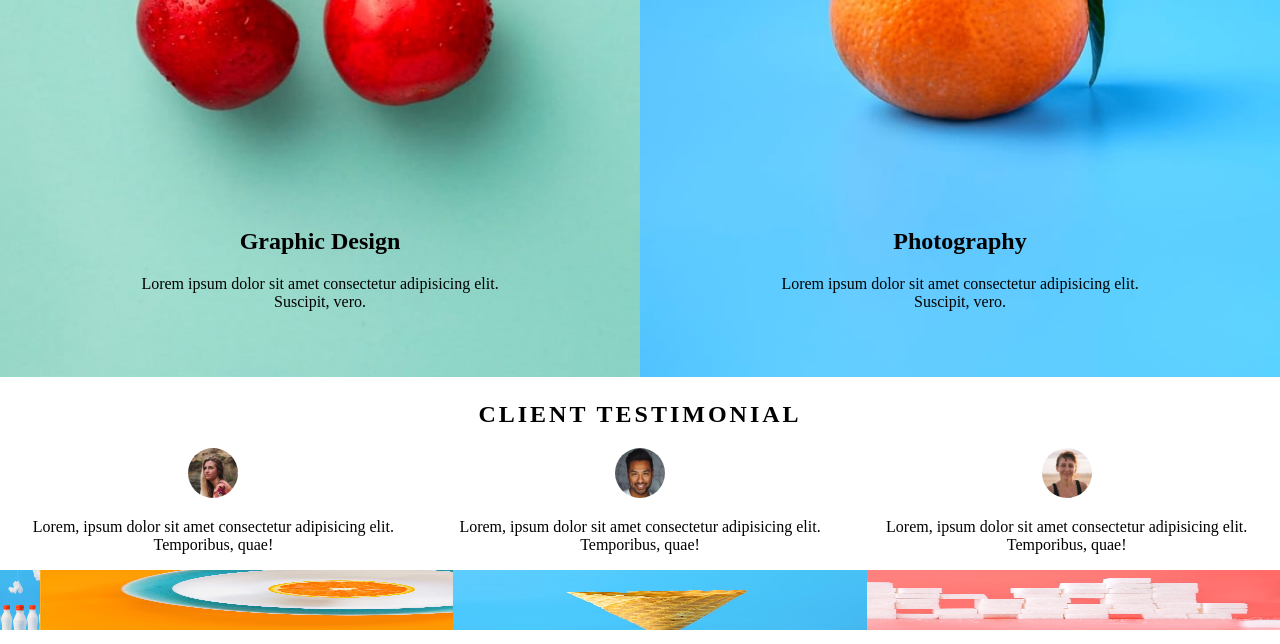
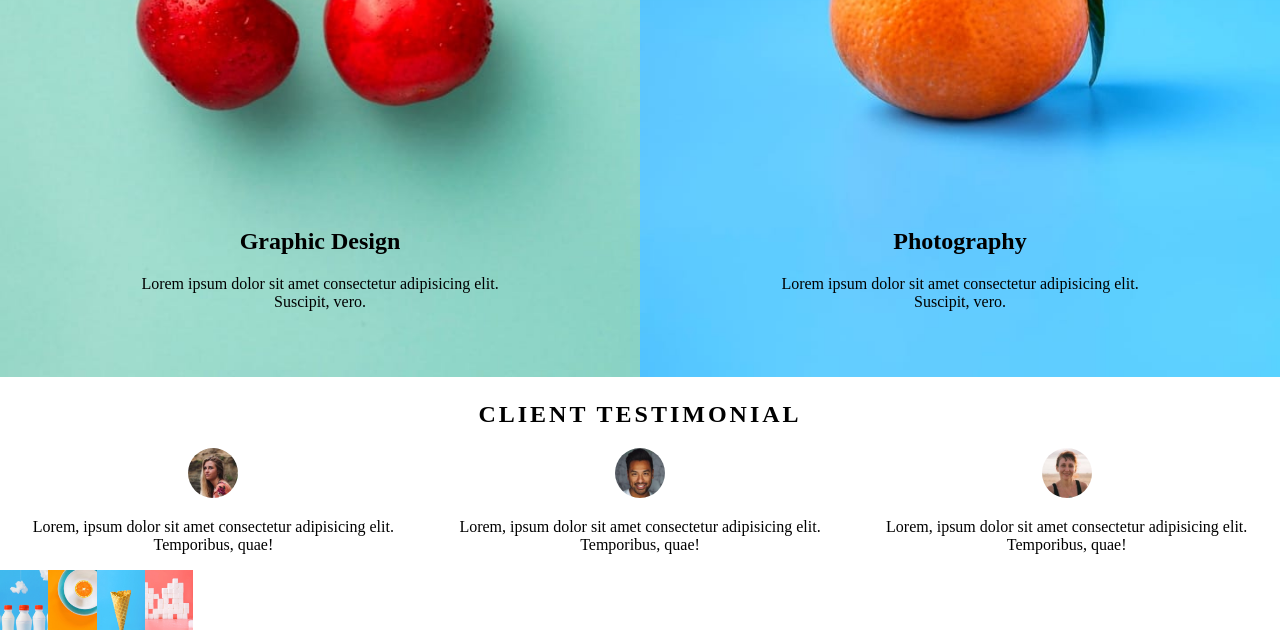
Before and after one commit to govindbisen/sunnyside, a plain HTML site: page index.html in a window 1280 px wide. Shown: the part 1895-2539 px from the top of the page. Drawn offline with Linux system fonts and the light colour scheme.

Commit message:
Update index.html

```diff
--- a/index.html
+++ b/index.html
@@ -100,10 +100,10 @@
     </div>
 
     <div class="fourImages">
-        <img src="desktop/image-gallery-milkbottles.jpg" alt="image-photography" width="40px" height ="60px">
-        <img src="desktop/image-gallery-orange.jpg" alt="image-photography" width="40%" height ="60px">
-        <img src="desktop/image-gallery-cone.jpg" alt="image-photography" width="40%" height ="60px">
-        <img src="desktop/image-gallery-sugarcubes.jpg" alt="image-photography" width="40%" height ="60px">
+        <img src="desktop/image-gallery-milkbottles.jpg" alt="image-photography"  height ="60px">
+        <img src="desktop/image-gallery-orange.jpg" alt="image-photography"  height ="60px">
+        <img src="desktop/image-gallery-cone.jpg" alt="image-photography"  height ="60px">
+        <img src="desktop/image-gallery-sugarcubes.jpg" alt="image-photography" height ="60px">
     </div>
 
 <footer>
```
